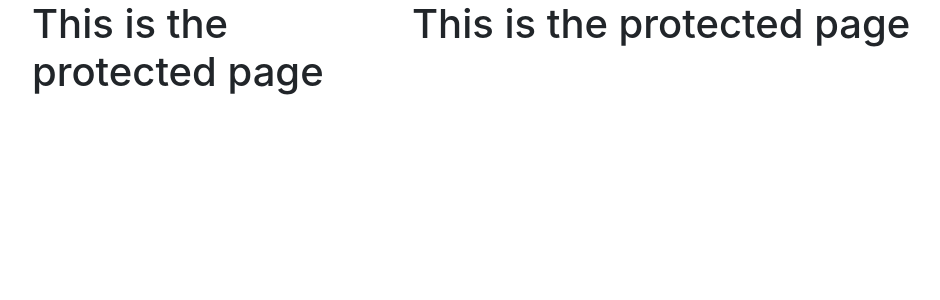
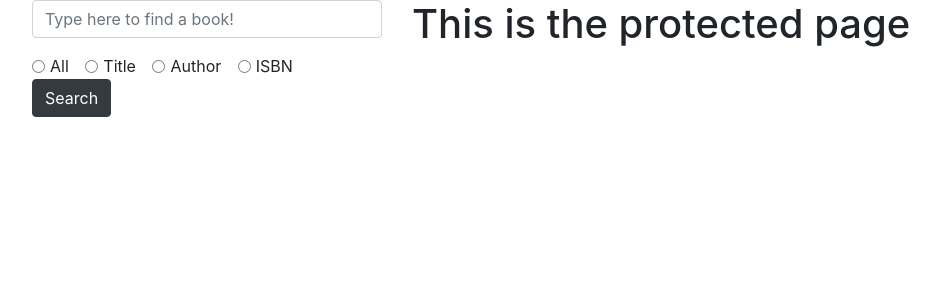
Before and after one commit to Aurian-Nogues/CS50W-Project1, a Flask app: page /protected in a window 1280 px wide. Shown: the part 56-356 px from the top of the page, without its empty margins (53-993 px from the left). Run offline with Flask 2, Linux system fonts and the light colour scheme; the visitor is signed in with stand-in values (Sample User, id 1); some libraries are stand-ins or nearby versions.

Commit message:
added search button and layout

```diff
--- a/static/styles.css
+++ b/static/styles.css
@@ -5,5 +5,5 @@ h1 {
 p {
     font-family: sans-serif;
     font-size: 50px;
-    color:red;
+    color:green;
 }
--- a/templates/layout0.html
+++ b/templates/layout0.html
@@ -26,6 +26,7 @@
                         <!-- First section of the page-->
                         <div class="col-lg-4 col-sm-6">
                             {% block body1 %}
+
                             {% endblock %}
 
                         </div>
--- a/templates/protected.html
+++ b/templates/protected.html
@@ -5,7 +5,30 @@
 
 {% block body1 %}
 
-<h1>This is the protected page</h1>
+<form>
+  <div class="form-group">
+    <input type="text" class="form-control" id="exampleFormControlInput1" placeholder="Type here to find a book!">
+  </div>
+  <div class="form-check form-check-inline">
+        <input class="form-check-input" type="radio" name="searchtype" id="inlineRadio1" value="all">
+        <label class="form-check-label" for="inlineRadio1">All</label>
+      </div>
+      <div class="form-check form-check-inline">
+        <input class="form-check-input" type="radio" name="searchtype" id="inlineRadio2" value="title">
+        <label class="form-check-label" for="inlineRadio2">Title</label>
+      </div>
+      <div class="form-check form-check-inline">
+            <input class="form-check-input" type="radio" name="searchtype" id="inlineRadio2" value="author">
+            <label class="form-check-label" for="inlineRadio2">Author</label>
+        </div>
+        <div class="form-check form-check-inline">
+                <input class="form-check-input" type="radio" name="searchtype" id="inlineRadio2" value="ISBN">
+                <label class="form-check-label" for="inlineRadio2">ISBN</label>
+        </div>
+    </br>
+        <button type="submit" class="btn btn-dark">Search</button>
+</form>
+
 {% endblock %}
 
 {% block body2 %}
```
Also changed, not shown: 3 other files.
